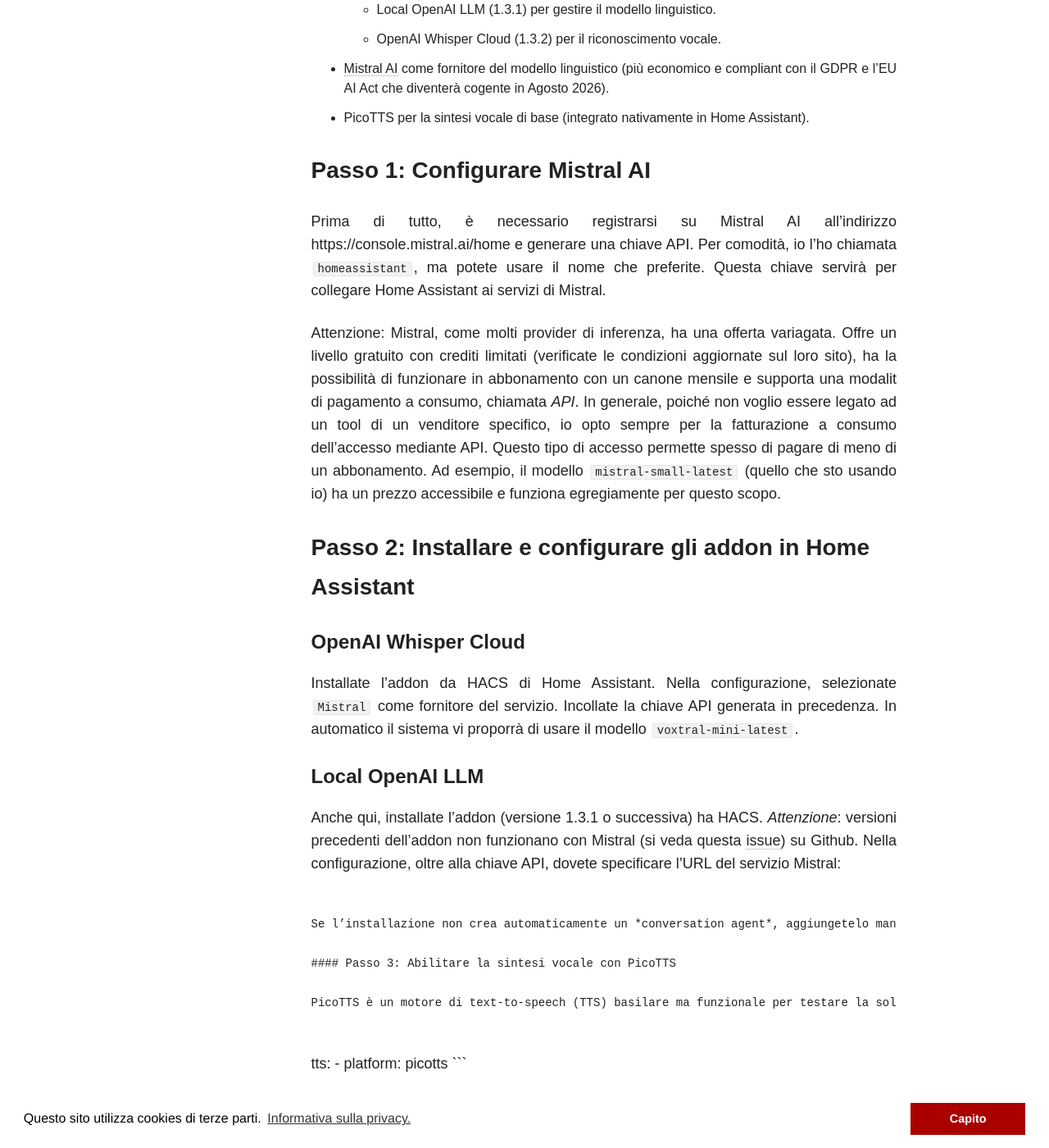
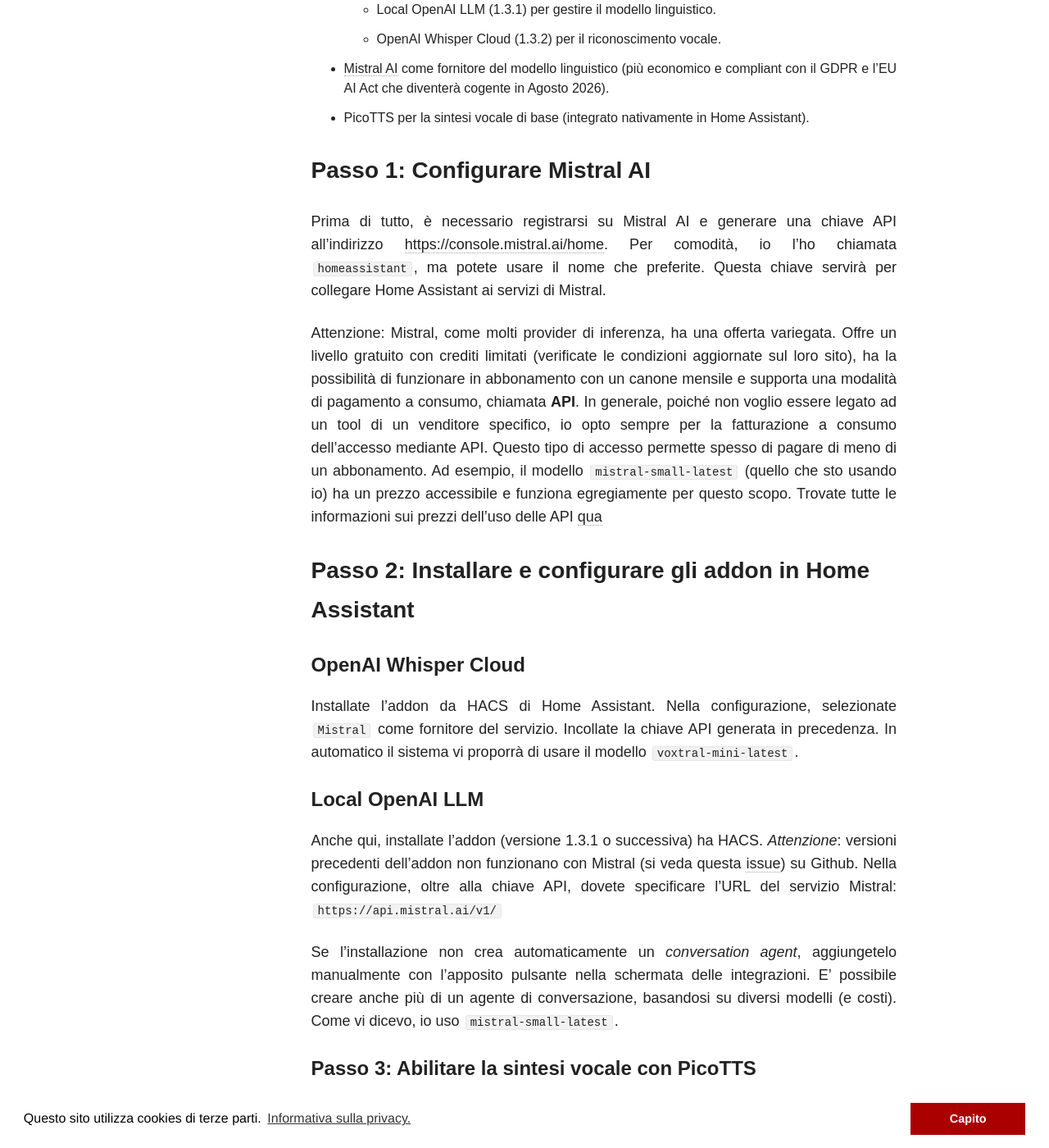
Before and after one commit to ocampana/ocampana.github.io, a Jekyll site: the page built from _posts/blog/2026-02-11-domotica-accessibile-ipovedenti.md, in a window 1280 px wide and 1400 px high, scrolled down 1116 px. Shown: the whole window at 82% size. Built offline with Jekyll 4.4.1, drawn with Linux system fonts in a browser that asks for light colours; nearby versions of some CDN libraries; some of the changed text lies outside the part shown.

Commit message:
Alcuni fix

````diff
--- a/_posts/blog/2026-02-11-domotica-accessibile-ipovedenti.md
+++ b/_posts/blog/2026-02-11-domotica-accessibile-ipovedenti.md
@@ -24,9 +24,9 @@
 
 ### Passo 1: Configurare Mistral AI
 
-Prima di tutto, è necessario registrarsi su Mistral AI all’indirizzo https://console.mistral.ai/home e generare una chiave API. Per comodità, io l’ho chiamata `homeassistant`, ma potete usare il nome che preferite. Questa chiave servirà per collegare Home Assistant ai servizi di Mistral.
+Prima di tutto, è necessario registrarsi su Mistral AI e generare una chiave API all’indirizzo [https://console.mistral.ai/home](https://console.mistral.ai/home). Per comodità, io l’ho chiamata `homeassistant`, ma potete usare il nome che preferite. Questa chiave servirà per collegare Home Assistant ai servizi di Mistral.
 
-Attenzione: Mistral, come molti provider di inferenza, ha una offerta variagata. Offre un livello gratuito con crediti limitati (verificate le condizioni aggiornate sul loro sito), ha la possibilità di funzionare in abbonamento con un canone mensile e supporta una modalit di pagamento a consumo, chiamata *API*. In generale, poiché non voglio essere legato ad un tool di un venditore specifico, io opto sempre per la fatturazione a consumo dell'accesso mediante API. Questo tipo di accesso permette spesso di pagare di meno di un abbonamento. Ad esempio, il modello `mistral-small-latest` (quello che sto usando io) ha un prezzo accessibile e funziona egregiamente per questo scopo.
+Attenzione: Mistral, come molti provider di inferenza, ha una offerta variegata. Offre un livello gratuito con crediti limitati (verificate le condizioni aggiornate sul loro sito), ha la possibilità di funzionare in abbonamento con un canone mensile e supporta una modalità di pagamento a consumo, chiamata **API**. In generale, poiché non voglio essere legato ad un tool di un venditore specifico, io opto sempre per la fatturazione a consumo dell'accesso mediante API. Questo tipo di accesso permette spesso di pagare di meno di un abbonamento. Ad esempio, il modello `mistral-small-latest` (quello che sto usando io) ha un prezzo accessibile e funziona egregiamente per questo scopo. Trovate tutte le informazioni sui prezzi dell'uso delle API [qua](https://mistral.ai/pricing#api)
 
 ### Passo 2: Installare e configurare gli addon in Home Assistant
 
@@ -36,9 +36,7 @@
 
 #### Local OpenAI LLM
 
-Anche qui, installate l’addon (versione 1.3.1 o successiva) ha HACS. *Attenzione*: versioni precedenti dell'addon non funzionano con Mistral (si veda questa [issue](https://github.com/skye-harris/hass_local_openai_llm/issues/22)) su Github. Nella configurazione, oltre alla chiave API, dovete specificare l’URL del servizio Mistral:
-
-```https://api.mistral.ai/v1/```
+Anche qui, installate l’addon (versione 1.3.1 o successiva) ha HACS. *Attenzione*: versioni precedenti dell'addon non funzionano con Mistral (si veda questa [issue](https://github.com/skye-harris/hass_local_openai_llm/issues/22)) su Github. Nella configurazione, oltre alla chiave API, dovete specificare l’URL del servizio Mistral: `https://api.mistral.ai/v1/`
 
 Se l’installazione non crea automaticamente un *conversation agent*, aggiungetelo manualmente con l’apposito pulsante nella schermata delle integrazioni. E' possibile creare anche più di un agente di conversazione, basandosi su diversi modelli (e costi). Come vi dicevo, io uso `mistral-small-latest`.
 
````
